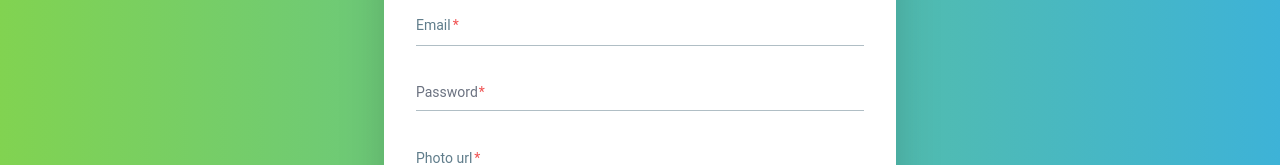
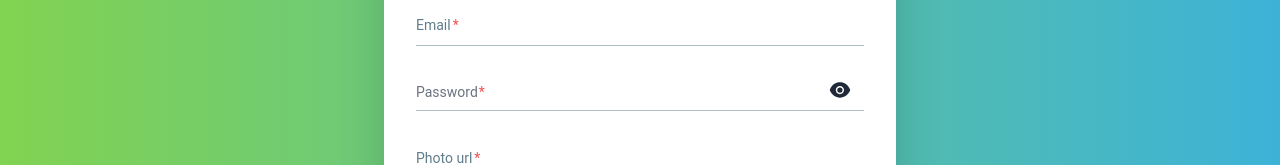
Before and after one commit to tawhid-choudhury/job-finder-client, a React (Vite) app: page /signup in a window 1280 px wide. Shown: the part 339-504 px from the top of the page. Built offline with nearby package versions, Linux system fonts and the light colour scheme; no server answers.

Commit message:
made some minor adjustments

```diff
--- a/src/Pages/Login/Login.jsx
+++ b/src/Pages/Login/Login.jsx
@@ -9,6 +9,8 @@ import useEmailSignUp from "../../hooks/useEmailSignUp";
 import useAuthFunctions from "../../hooks/useAuthFunctions";
 import { AuthContext } from "../../providers/AuthProvider";
 import swal from "sweetalert";
+import { AiFillEye, AiFillEyeInvisible } from "react-icons/ai";
+import useShowPassword from "../../hooks/useShowPassword";
 
 const Login = () => {
 
@@ -17,6 +19,7 @@ const Login = () => {
     const [errorText, setErrorText] = useState("")
     const [handleGoogle] = useAuthFunctions(setErrorText);
     const { loginEmailPass } = useContext(AuthContext)
+    const [showPassword, toggleShowPassword] = useShowPassword();
     const nav = useNavigate();
 
 
@@ -93,10 +96,10 @@ const Login = () => {
                             <div className="relative z-0 w-full  group">
                                 <input
                                     onChange={handlePasswordChange}
-                                    type="password"
+                                    type={showPassword ? "text" : "password"}
                                     name="password"
                                     id="floating_password"
-                                    className={`block py-2.5 px-0 w-full text-sm text-gray-900 bg-transparent border-0 border-b-[1px] border-blue-gray-200 appearance-none dark:text-white dark:border-gray-600 dark:focus:border-blue-500 focus:outline-none focus:ring-0  focus:border-b-2 peer`}
+                                    className={`block py-2.5 px-0 w-full text-sm text-gray-900 bg-transparent border-0 border-b-[1px] border-blue-gray-200 appearance-none dark:text-white dark:border-gray-600 dark:focus:border-blue-500 focus:outline-none focus:ring-0 focus:border-black   focus:border-b-2 peer`}
                                     placeholder=" "
                                     required />
 
@@ -105,18 +108,19 @@ const Login = () => {
                                     className={`peer-focus:font-medium absolute text-sm text-gray-500 dark:text-gray-400 duration-300 transform -translate-y-6 scale-75 top-3 -z-10 origin-[0] peer-focus:left-0  peer-focus:dark:text-blue-500 peer-placeholder-shown:scale-100 peer-placeholder-shown:translate-y-0 peer-focus:scale-75 peer-focus:-translate-y-6`}>
                                     Password<span className="text-red-500 ml-[1px]">*</span>
                                 </label>
+                                <div className="absolute top-0 right-0 bg-opacity-0 btn btn-ghost rounded-full text-2xl" onClick={toggleShowPassword}>
+                                    {!showPassword ? <AiFillEye /> : <AiFillEyeInvisible />}
+                                </div>
                             </div>
                         </div>
                         <div className="form-control">
                             <input type="submit" value={"Login"} className="btn btn-primary" />
                         </div>
-                    </form>
-                    <div className="card-body pt-0">
                         {!errorText ? "" :
                             <Typography
                                 variant="small"
                                 color="gray"
-                                className="mt-2 flex items-center gap-1 font-normal text-xs text-red-500"
+                                className=" flex items-center gap-1 font-normal text-xs text-red-500"
                             >
                                 <svg xmlns="http://www.w3.org/2000/svg" viewBox="0 0 24 24" fill="currentColor" className="-mt-px h-4 w-4"
                                 >
@@ -126,6 +130,9 @@ const Login = () => {
                                 {errorText}
                             </Typography>
                         }
+                    </form>
+                    <div className="card-body pt-0">
+
                         <div className="flex flex-col items-center justify-center">
                             <div className="w-full">
                                 <button onClick={handleGoogle} className="btn btn-primary btn-outline btn-block flex"><span className="text-2xl"><FcGoogle></FcGoogle></span><span className="flex-1">Login with google</span></button>
--- a/src/Pages/SignUp/SignUp.jsx
+++ b/src/Pages/SignUp/SignUp.jsx
@@ -13,11 +13,14 @@ import { useContext, useState } from "react";
 import { AuthContext } from "../../providers/AuthProvider";
 import swal from "sweetalert";
 import useAuthFunctions from "../../hooks/useAuthFunctions";
+import useShowPassword from "../../hooks/useShowPassword";
+import { AiFillEye, AiFillEyeInvisible } from "react-icons/ai";
 
 const SignUp = () => {
     const [name, handleNameChange] = useName();
     const [email, emailOk, handleEmailChange] = useEmailSignUp();
     const [password, passwordOk, passfocused, setpassFocused, handlePasswordChange] = usePasswordSignUp();
+    const [showPassword, toggleShowPassword] = useShowPassword();
     const [photoUrl, photoUrlOk, avater, imageloaded, setImageloaded, handlePhotoUrlChange] = usePhotoUrl();
     const [errorText, setErrorText] = useState("")
     const [handleGoogle] = useAuthFunctions(setErrorText);
@@ -127,7 +130,7 @@ const SignUp = () => {
                             <div className="relative z-0 w-full  group">
                                 <input
                                     onChange={handlePasswordChange}
-                                    type="password"
+                                    type={showPassword ? "text" : "password"}
                                     name="password"
                                     id="floating_password"
                                     className={`block py-2.5 px-0 w-full text-sm text-gray-900 bg-transparent border-0 border-b-[1px] border-blue-gray-200 appearance-none dark:text-white dark:border-gray-600 dark:focus:border-blue-500 focus:outline-none focus:ring-0 ${passwordOk ? "focus:border-black" : "focus:border-red-500"} focus:border-b-2 peer`}
@@ -141,6 +144,9 @@ const SignUp = () => {
                                     className={`peer-focus:font-medium absolute text-sm text-gray-500 dark:text-gray-400 duration-300 transform -translate-y-6 scale-75 top-3 -z-10 origin-[0] peer-focus:left-0 ${passwordOk ? "peer-focus:text-black" : "peer-focus:text-red-500"} peer-focus:dark:text-blue-500 peer-placeholder-shown:scale-100 peer-placeholder-shown:translate-y-0 peer-focus:scale-75 peer-focus:-translate-y-6`}>
                                     Password<span className="text-red-500 ml-[1px]">*</span>
                                 </label>
+                                <div className="absolute top-0 right-0 bg-opacity-0 btn btn-ghost btn-circle text-2xl" onClick={toggleShowPassword}>
+                                    {!showPassword ? <AiFillEye /> : <AiFillEyeInvisible />}
+                                </div>
                             </div>
 
                             {passfocused ?
--- /dev/null
+++ b/src/hooks/useShowPassword.jsx
@@ -0,0 +1,14 @@
+import { useState } from "react";
+
+
+const useShowPassword = () => {
+    const [showPassword, setShowPassword] = useState(false);
+
+    const toggleShowPassword = () => {
+        setShowPassword(!showPassword);
+    };
+
+    return [showPassword, toggleShowPassword]
+};
+
+export default useShowPassword;
```
